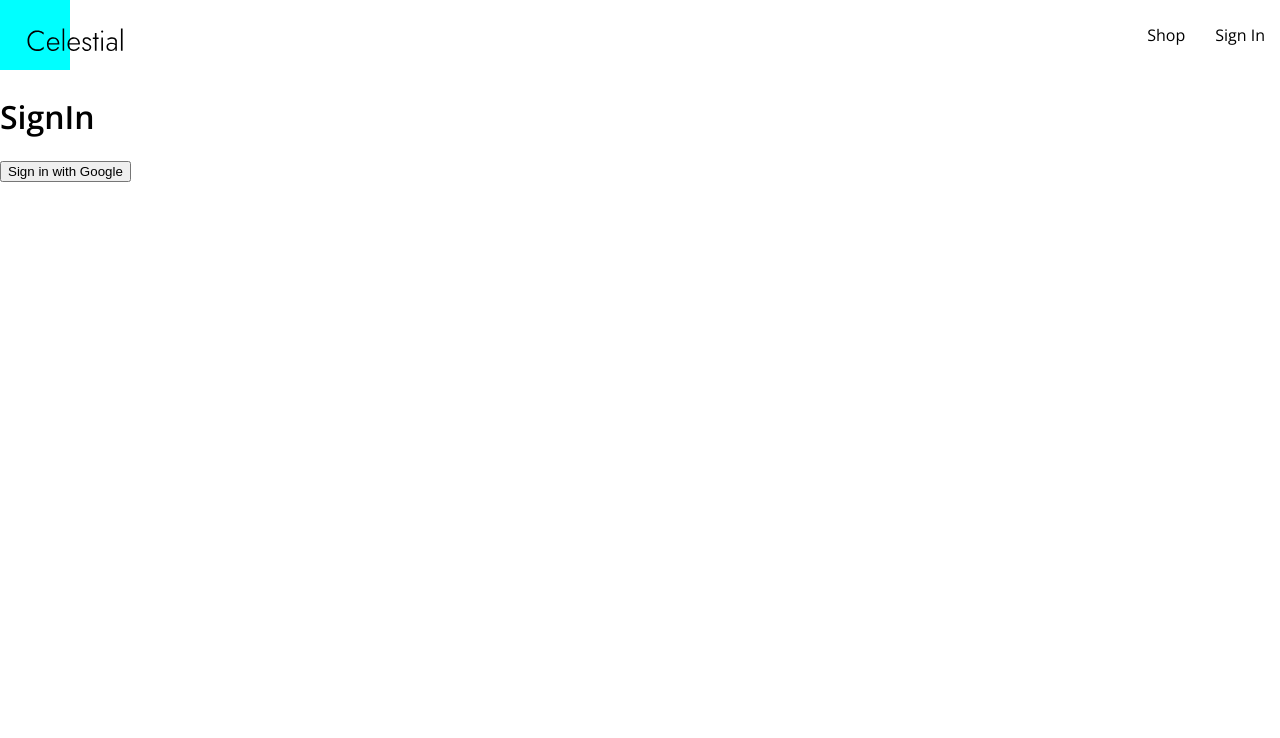
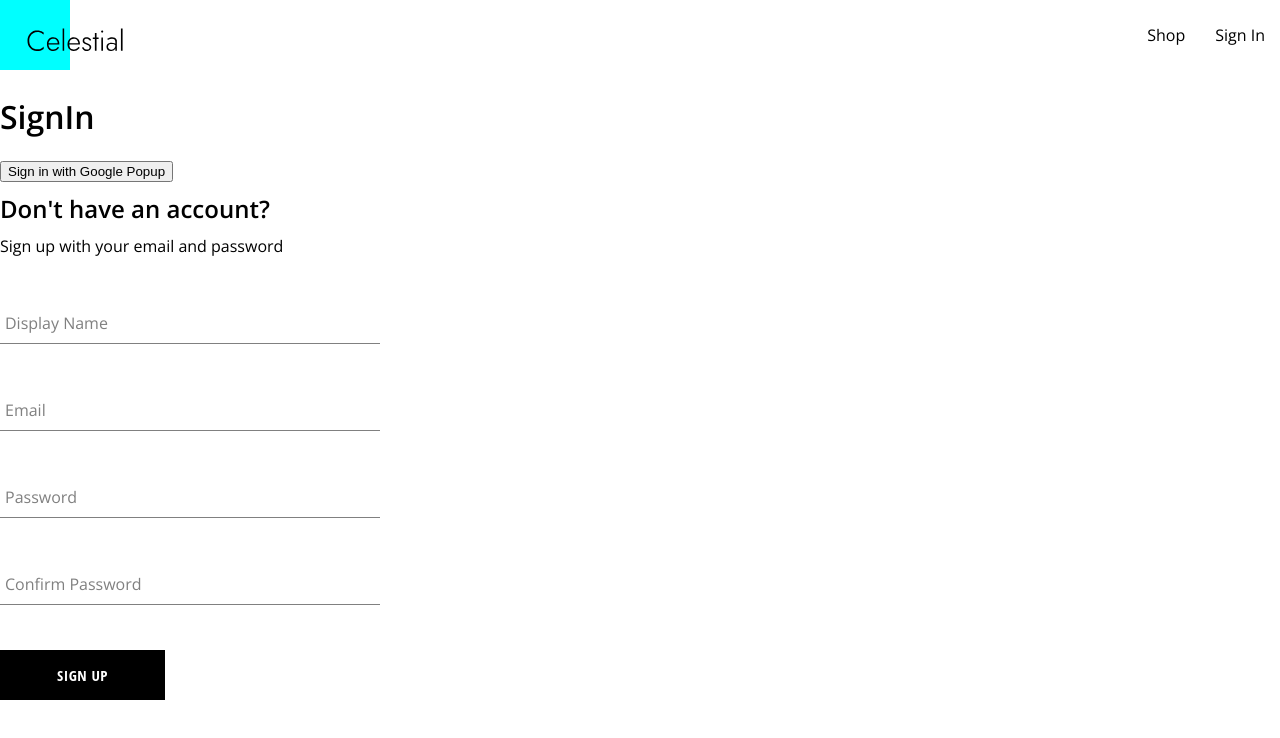
Before and after one commit to Zulker-Nien/celestial, a React (Create React App) app: page /sign-in in a window 1280 px wide. Shown: the top 738 px of the page. Built offline with nearby package versions, Linux system fonts and the light colour scheme.

Commit message:
Created SignUp Component Button Component

```diff
--- /dev/null
+++ b/src/components/button/Button.styles.scss
@@ -0,0 +1,46 @@
+.buttonContainer {
+  min-width: 165px;
+  width: auto;
+  height: 50px;
+  letter-spacing: 0.5px;
+  line-height: 50px;
+  padding: 0 35px 0 35px;
+  font-size: 15px;
+  background-color: black;
+  color: white;
+  text-transform: uppercase;
+  font-family: "Open Sans Condensed";
+  font-weight: bolder;
+  border: none;
+  cursor: pointer;
+  display: flex;
+  justify-content: center;
+
+  &:hover {
+    background-color: white;
+    color: black;
+    border: 1px solid black;
+  }
+
+  &.google-sign-in {
+    background-color: #4285f4;
+    color: white;
+
+    &:hover {
+      background-color: #357ae8;
+      border: none;
+    }
+  }
+
+  &.inverted {
+    background-color: white;
+    color: black;
+    border: 1px solid black;
+
+    &:hover {
+      background-color: black;
+      color: white;
+      border: none;
+    }
+  }
+}
--- /dev/null
+++ b/src/components/button/Button.tsx
@@ -0,0 +1,26 @@
+import "./Button.styles.scss";
+
+const BUTTON_TYPE_CLASSES = {
+  google: "googleSignIn",
+  inverted: "inverted",
+  default: "",
+};
+type ButtonType = "google" | "inverted" | "default";
+
+interface IButtons {
+  children: any;
+  buttonType: ButtonType;
+  type: "submit" | undefined;
+}
+const Button = ({ children, buttonType, ...otherProps }: IButtons) => {
+  return (
+    <button
+      className={`buttonContainer ${BUTTON_TYPE_CLASSES[buttonType]}`}
+      {...otherProps}
+    >
+      {children}
+    </button>
+  );
+};
+
+export default Button;
--- a/src/components/directory/Directory.tsx
+++ b/src/components/directory/Directory.tsx
@@ -1,4 +1,4 @@
-import CategoryItem from "../category-item/CategoryItem";
+import CategoryItem from "../categoryItem/CategoryItem";
 import "./Directory.styles.scss";
 const Directory = ({ categories }: any) => {
   return (
--- /dev/null
+++ b/src/components/formInput/FormInput.styles.scss
@@ -0,0 +1,54 @@
+$sub-color: grey;
+$main-color: black;
+
+@mixin shrinkLabel {
+  top: -14px;
+  font-size: 12px;
+  color: $main-color;
+}
+
+.group {
+  position: relative;
+  margin: 45px 0;
+
+  .formInput {
+    background: none;
+    background-color: white;
+    color: $sub-color;
+    font-size: 18px;
+    padding: 10px 10px 10px 5px;
+    display: block;
+    width: 100%;
+    border: none;
+    border-radius: 0;
+    border-bottom: 1px solid $sub-color;
+    margin: 25px 0;
+
+    &:focus {
+      outline: none;
+    }
+
+    &:focus ~ .formInputLabel {
+      @include shrinkLabel();
+    }
+  }
+
+  input[type="password"] {
+    letter-spacing: 0.3em;
+  }
+
+  .formInputLabel {
+    color: $sub-color;
+    font-size: 16px;
+    font-weight: normal;
+    position: absolute;
+    pointer-events: none;
+    left: 5px;
+    top: 10px;
+    transition: 300ms ease all;
+
+    &.shrink {
+      @include shrinkLabel();
+    }
+  }
+}
--- /dev/null
+++ b/src/components/formInput/FormInput.tsx
@@ -0,0 +1,19 @@
+import "./FormInput.styles.scss";
+const FormInput = ({ label, ...otherProps }: any) => {
+  return (
+    <div className="group">
+      <input className="formInput" {...otherProps} />
+      {label && (
+        <label
+          className={`${
+            otherProps.value.length ? "shrink" : ""
+          } formInputLabel`}
+        >
+          {label}
+        </label>
+      )}
+    </div>
+  );
+};
+
+export default FormInput;
--- /dev/null
+++ b/src/components/signUpForm/SignUpForm.styles.scss
@@ -0,0 +1,8 @@
+.signUpContainer {
+  display: flex;
+  flex-direction: column;
+  width: 380px;
+  h2 {
+    margin: 10px 0;
+  }
+}
--- /dev/null
+++ b/src/components/signUpForm/SignUpForm.tsx
@@ -0,0 +1,98 @@
+import { useState } from "react";
+import {
+  createAuthUserWithEmailAndPassword,
+  createUserDocumentFromAuth,
+} from "../../utils/firebase/Firebase";
+import { FirebaseError } from "firebase/app";
+import FormInput from "../formInput/FormInput";
+import "./SignUpForm.styles.scss";
+import Button from "../button/Button";
+
+const defaultFormFields = {
+  displayName: "",
+  email: "",
+  password: "",
+  confirmPassword: "",
+};
+const SignUpForm = () => {
+  const [formFields, setFormFields] = useState(defaultFormFields);
+  const { displayName, email, password, confirmPassword } = formFields;
+
+  const resetFormFields = () => {
+    setFormFields(defaultFormFields);
+  };
+  const handleSubmit = async (event: any) => {
+    event.preventDefault();
+    if (password !== confirmPassword) {
+      alert("Passwords do not match");
+    }
+
+    try {
+      const userCredentials = await createAuthUserWithEmailAndPassword(
+        email,
+        password
+      );
+      if (userCredentials) {
+        const { user } = userCredentials;
+        await createUserDocumentFromAuth(user, { displayName });
+        resetFormFields();
+      }
+    } catch (error: unknown) {
+      if ((error as FirebaseError).code === "auth/email-already-in-use") {
+        alert("This Email is already in use.");
+      }
+      console.error("User creation encountered an error", error);
+    }
+  };
+  const handleChange = (event: any) => {
+    const { name, value } = event.target;
+    setFormFields({ ...formFields, [name]: value });
+  };
+  return (
+    <div className="signUpContainer">
+      <h2>Don't have an account?</h2>
+      <span>Sign up with your email and password</span>
+      <form onSubmit={handleSubmit}>
+        <FormInput
+          label="Display Name"
+          type="text"
+          required
+          onChange={handleChange}
+          name="displayName"
+          value={displayName}
+        />
+        <FormInput
+          label="Email"
+          type="email"
+          required
+          onChange={handleChange}
+          name="email"
+          value={email}
+        />
+        <FormInput
+          label="Password"
+          type="password"
+          required
+          onChange={handleChange}
+          name="password"
+          value={password}
+        />
+
+        <FormInput
+          label="Confirm Password"
+          type="password"
+          required
+          onChange={handleChange}
+          name="confirmPassword"
+          value={confirmPassword}
+        />
+
+        <Button type="submit" buttonType={"default"}>
+          Sign Up
+        </Button>
+      </form>
+    </div>
+  );
+};
+
+export default SignUpForm;
--- a/src/routes/signIn/SignIn.tsx
+++ b/src/routes/signIn/SignIn.tsx
@@ -1,9 +1,24 @@
+// import { useEffect } from "react";
+// import { getRedirectResult } from "firebase/auth";
+import SignUpForm from "../../components/signUpForm/SignUpForm";
 import {
+  auth,
   signInWithGooglePopup,
   createUserDocumentFromAuth,
+  //   signInWithGoogleRedirect,
 } from "../../utils/firebase/Firebase";
 
 const SignIn = () => {
+  //   useEffect(() => {
+  //     async function fetchData() {
+  //       const result = await getRedirectResult(auth);
+  //       if (result) {
+  //         const userDocRef = await createUserDocumentFromAuth(result.user);
+  //       }
+  //       console.log(result);
+  //     }
+  //     fetchData();
+  //   }, []);
   const logGoogleUser = async () => {
     const { user } = await signInWithGooglePopup();
     const userDocRef = await createUserDocumentFromAuth(user);
@@ -12,7 +27,11 @@
   return (
     <div>
       <h1>SignIn</h1>
-      <button onClick={logGoogleUser}>Sign in with Google</button>
+      <button onClick={logGoogleUser}>Sign in with Google Popup</button>
+      {/* <button onClick={signInWithGoogleRedirect}>
+        Sign in with Google Redirect
+      </button> */}
+      <SignUpForm />
     </div>
   );
 };
--- a/src/utils/firebase/Firebase.ts
+++ b/src/utils/firebase/Firebase.ts
@@ -1,10 +1,9 @@
 import { initializeApp } from "firebase/app";
-// import { getAnalytics } from "firebase/analytics";
 import {
   getAuth,
   signInWithPopup,
-  signInWithRedirect,
   GoogleAuthProvider,
+  createUserWithEmailAndPassword,
 } from "firebase/auth";
 
 import { getFirestore, doc, getDoc, setDoc } from "firebase/firestore";
@@ -23,20 +22,24 @@
 const firebaseApp = initializeApp(firebaseConfig);
 // const analytics = getAnalytics(firebaseApp);
 
-const provider = new GoogleAuthProvider();
-provider.setCustomParameters({
+const googleProvider = new GoogleAuthProvider();
+googleProvider.setCustomParameters({
   prompt: "select_account",
 });
 
 export const auth = getAuth();
 export const signInWithGooglePopup = () => {
-  const result = signInWithPopup(auth, provider);
+  const result = signInWithPopup(auth, googleProvider);
   return result;
 };
 
 export const db = getFirestore();
 
-export const createUserDocumentFromAuth = async (userAuth: any) => {
+export const createUserDocumentFromAuth = async (
+  userAuth: any,
+  additionalInformation: any = {}
+) => {
+  if (!userAuth) return;
   const userDocRef = doc(db, "users", userAuth.uid);
   console.log(userDocRef);
   const userSnapshot = await getDoc(userDocRef);
@@ -50,6 +53,7 @@
         displayName,
         email,
         createdAt,
+        ...additionalInformation,
       });
     } catch (error) {
       console.log("error creating the user", error);
@@ -58,3 +62,11 @@
     return userDocRef;
   }
 };
+
+export const createAuthUserWithEmailAndPassword = async (
+  email: any,
+  password: any
+) => {
+  if (!email || !password) return;
+  return createUserWithEmailAndPassword(auth, email, password);
+};
```
Also changed, not shown: src/components/categoryItem/CategoryItem.styles.scss (renamed from src/components/category-item/CategoryItem.styles.scss), src/components/categoryItem/CategoryItem.tsx (renamed from src/components/category-item/CategoryItem.tsx).
